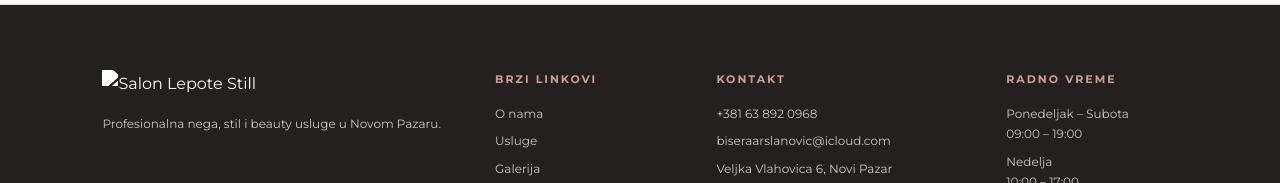
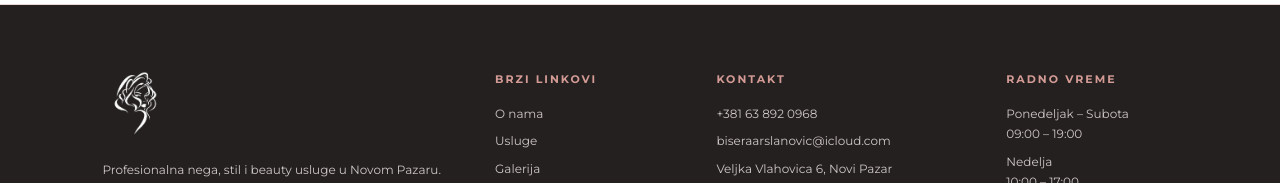
Before and after one commit to mohsinrazzaq-dev/salon-lepote-still, a plain HTML site: page index.html in a window 1280 px wide. Shown: the part 5334-5517 px from the top of the page. Drawn offline with nearby package versions, Linux system fonts and the light colour scheme.

Commit message:
Update index.html

```diff
--- a/index.html
+++ b/index.html
@@ -362,7 +362,7 @@
   <footer>
     <div class="footer-grid">
       <div>
-        <img class="footer-logo" src="images/logo.png" alt="Salon Lepote Still">
+        <img class="footer-logo" src="images/logo.webp" alt="Salon Lepote Still">
         <p>Profesionalna nega, stil i beauty usluge u Novom Pazaru.</p>
       </div>
       <div>
```
